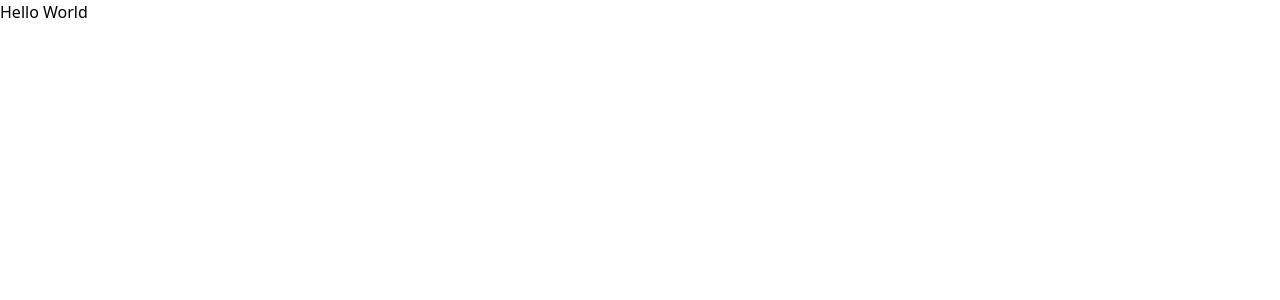
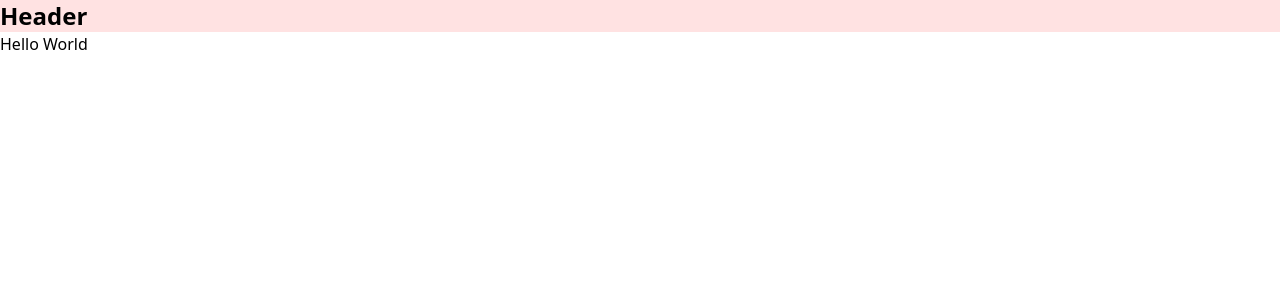
Before and after one commit to SoichiroFujiwara/Senseis-Copilot, a Next.js app: page / in a window 1280 px wide. Shown: the top 300 px of the page. Built offline with nearby package versions, Linux system fonts and the light colour scheme.

Commit message:
added Header

```diff
--- a/src/app/layout.tsx
+++ b/src/app/layout.tsx
@@ -1,9 +1,10 @@
 import type { Metadata } from "next";
 import "./globals.css";
+import Header from "@/components/Header";
 
 export const metadata: Metadata = {
-  title: "Create Next App",
-  description: "Generated by create next app",
+  title: "Sensei's Copilot v0.1.0",
+  description: "WIP",
 };
 
 export default function RootLayout({
@@ -14,6 +15,7 @@
   return (
     <html lang="ja">
       <body>
+        <Header />
         {children}
       </body>
     </html>
--- /dev/null
+++ b/src/components/Header.tsx
@@ -0,0 +1,7 @@
+export default function Header() {
+    return (
+        <div>
+            <h1 className="bg-red-100 text-2xl font-bold">Header</h1>
+        </div>
+    );
+}
```
